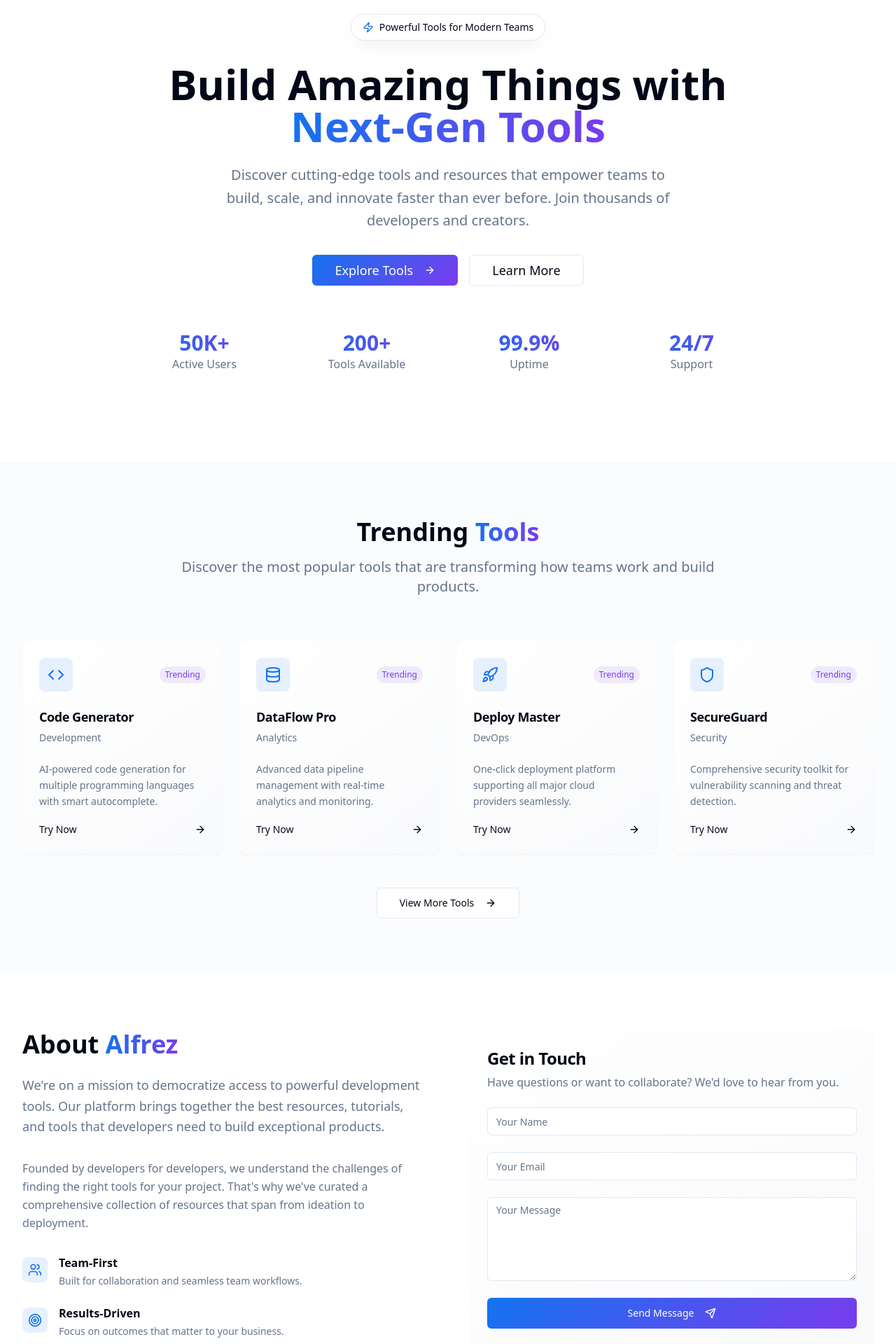
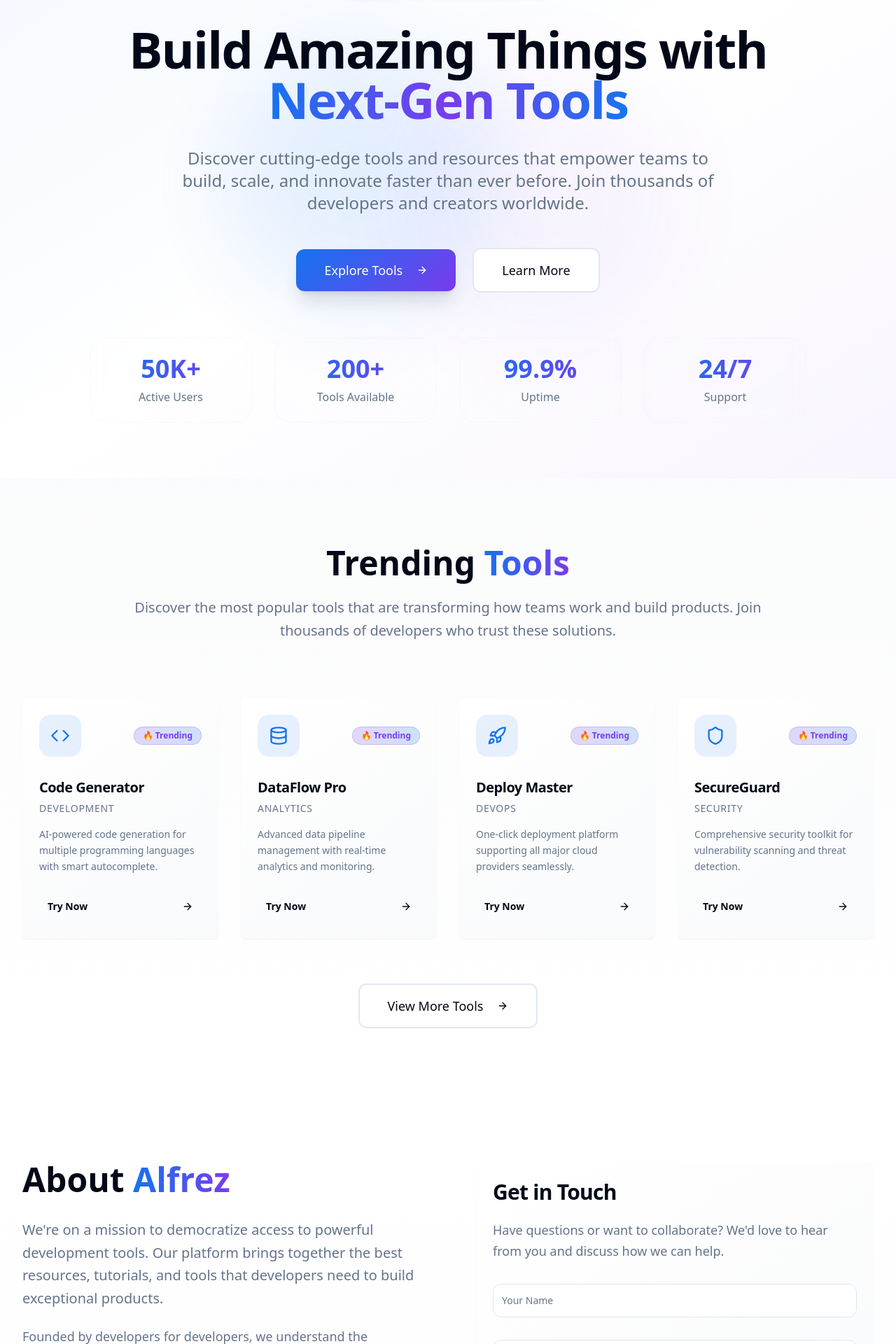
Before and after one commit to Alfrez007/alfrez-landing-craft, a React (Vite) app: page / in a window 1280 px wide. Shown: the part 140-2060 px from the top of the page at 70% size. Built offline with nearby package versions, Linux system fonts and the light colour scheme.

Commit message:
Improve UI design
Refactor and enhance the UI for better user experience.

```diff
--- a/src/components/AboutContact.tsx
+++ b/src/components/AboutContact.tsx
@@ -50,36 +50,40 @@ const AboutContact = () => {
   ];
 
   return (
-    <section id="about" className="py-20">
+    <section id="about" className="py-24 bg-gradient-to-b from-background to-muted/30">
       <div className="container mx-auto px-4 sm:px-6 lg:px-8">
-        <div className="grid lg:grid-cols-2 gap-16 items-start">
+        <div className="grid lg:grid-cols-2 gap-20 items-start">
           {/* About Section */}
+          <div className="space-y-8">
             <div>
-            <h2 className="text-3xl sm:text-4xl font-bold mb-6">
+              <h2 className="text-4xl sm:text-5xl font-bold mb-8 leading-tight">
                 About <span className="gradient-text">Alfrez</span>
               </h2>
-            <p className="text-lg text-muted-foreground mb-8 leading-relaxed">
+              <div className="space-y-6">
+                <p className="text-xl text-muted-foreground leading-relaxed">
                   We're on a mission to democratize access to powerful development tools.
                   Our platform brings together the best resources, tutorials, and tools
                   that developers need to build exceptional products.
                 </p>
 
-            <p className="text-muted-foreground mb-8 leading-relaxed">
+                <p className="text-lg text-muted-foreground leading-relaxed">
                   Founded by developers for developers, we understand the challenges
                   of finding the right tools for your project. That's why we've curated
                   a comprehensive collection of resources that span from ideation to deployment.
                 </p>
+              </div>
+            </div>
 
             {/* Features */}
-            <div className="space-y-6">
+            <div className="space-y-8">
               {features.map((feature, index) => (
-                <div key={index} className="flex items-start gap-4">
-                  <div className="p-2 bg-primary/10 rounded-lg mt-1">
-                    <feature.icon className="h-5 w-5 text-primary" />
+                <div key={index} className="flex items-start gap-6 hover-scale p-4 rounded-2xl hover:bg-card/50 transition-all">
+                  <div className="p-3 bg-primary/10 rounded-2xl">
+                    <feature.icon className="h-6 w-6 text-primary" />
                   </div>
                   <div>
-                    <h3 className="font-semibold mb-1">{feature.title}</h3>
-                    <p className="text-muted-foreground text-sm">{feature.description}</p>
+                    <h3 className="text-xl font-bold mb-2">{feature.title}</h3>
+                    <p className="text-muted-foreground leading-relaxed">{feature.description}</p>
                   </div>
                 </div>
               ))}
@@ -88,15 +92,15 @@ const AboutContact = () => {
 
           {/* Contact Section */}
           <div id="contact">
-            <Card className="elegant-shadow border-0 card-gradient">
-              <CardHeader>
-                <CardTitle className="text-2xl">Get in Touch</CardTitle>
-                <p className="text-muted-foreground">
-                  Have questions or want to collaborate? We'd love to hear from you.
+            <Card className="elegant-shadow border-0 card-gradient hover:card-hover-shadow transition-all duration-300 overflow-hidden">
+              <CardHeader className="pb-6">
+                <CardTitle className="text-3xl font-bold mb-4">Get in Touch</CardTitle>
+                <p className="text-lg text-muted-foreground leading-relaxed">
+                  Have questions or want to collaborate? We'd love to hear from you and discuss how we can help.
                 </p>
               </CardHeader>
-              <CardContent>
-                <form onSubmit={handleSubmit} className="space-y-6">
+              <CardContent className="pt-2">
+                <form onSubmit={handleSubmit} className="space-y-8">
                   <div>
                     <Input
                       name="name"
@@ -104,7 +108,7 @@ const AboutContact = () => {
                       value={formData.name}
                       onChange={handleInputChange}
                       required
-                      className="transition-smooth focus:ring-2 focus:ring-primary/20"
+                      className="h-12 text-lg transition-smooth focus:ring-2 focus:ring-primary/20 rounded-xl"
                     />
                   </div>
                   <div>
@@ -115,7 +119,7 @@ const AboutContact = () => {
                       value={formData.email}
                       onChange={handleInputChange}
                       required
-                      className="transition-smooth focus:ring-2 focus:ring-primary/20"
+                      className="h-12 text-lg transition-smooth focus:ring-2 focus:ring-primary/20 rounded-xl"
                     />
                   </div>
                   <div>
@@ -125,16 +129,15 @@ const AboutContact = () => {
                       value={formData.message}
                       onChange={handleInputChange}
                       required
-                      className="min-h-[120px] transition-smooth focus:ring-2 focus:ring-primary/20"
+                      className="min-h-[140px] text-lg transition-smooth focus:ring-2 focus:ring-primary/20 rounded-xl resize-none"
                     />
                   </div>
                   <Button
                     type="submit"
-                    className="w-full bg-hero-gradient hover:opacity-90"
-                    size="lg"
+                    className="w-full bg-hero-gradient hover:opacity-90 hover:scale-105 h-14 text-lg rounded-xl transition-all shadow-lg hover:shadow-xl"
                   >
                     Send Message
-                    <Send className="ml-2 h-4 w-4" />
+                    <Send className="ml-3 h-5 w-5" />
                   </Button>
                 </form>
               </CardContent>
--- a/src/components/Hero.tsx
+++ b/src/components/Hero.tsx
@@ -8,65 +8,70 @@ const Hero = () => {
   };
 
   return (
-    <section id="home" className="pt-24 pb-16 min-h-screen flex items-center">
-      <div className="container mx-auto px-4 sm:px-6 lg:px-8">
-        <div className="text-center max-w-4xl mx-auto">
+    <section id="home" className="pt-24 pb-20 min-h-screen flex items-center relative overflow-hidden">
+      {/* Background Elements */}
+      <div className="absolute inset-0 bg-gradient-to-br from-primary/5 via-transparent to-accent/5" />
+      <div className="absolute top-1/4 left-1/4 w-96 h-96 bg-primary/10 rounded-full blur-3xl animate-pulse" />
+      <div className="absolute bottom-1/4 right-1/4 w-96 h-96 bg-accent/10 rounded-full blur-3xl animate-pulse" style={{ animationDelay: '1s' }} />
+
+      <div className="container mx-auto px-4 sm:px-6 lg:px-8 relative z-10">
+        <div className="text-center max-w-5xl mx-auto">
           {/* Badge */}
-          <div className="inline-flex items-center gap-2 px-4 py-2 bg-card border rounded-full mb-8 elegant-shadow">
-            <Zap className="h-4 w-4 text-primary" />
-            <span className="text-sm font-medium">Powerful Tools for Modern Teams</span>
+          <div className="inline-flex items-center gap-2 px-6 py-3 glass-gradient rounded-full mb-8 hover-scale">
+            <Zap className="h-5 w-5 text-primary pulse-glow" />
+            <span className="text-sm font-semibold">Powerful Tools for Modern Teams</span>
           </div>
 
           {/* Main Headline */}
-          <h1 className="text-4xl sm:text-5xl lg:text-6xl font-bold leading-tight mb-6">
+          <h1 className="text-5xl sm:text-6xl lg:text-7xl font-bold leading-tight mb-8 tracking-tight">
             Build Amazing Things with{" "}
-            <span className="gradient-text">Next-Gen Tools</span>
+            <span className="gradient-text bg-gradient-to-r from-primary via-accent to-primary bg-clip-text text-transparent animate-pulse">Next-Gen Tools</span>
           </h1>
 
           {/* Subheadline */}
-          <p className="text-xl text-muted-foreground mb-8 max-w-2xl mx-auto leading-relaxed">
+          <p className="text-xl sm:text-2xl text-muted-foreground mb-12 max-w-3xl mx-auto leading-relaxed font-light">
             Discover cutting-edge tools and resources that empower teams to build,
             scale, and innovate faster than ever before. Join thousands of developers
-            and creators.
+            and creators worldwide.
           </p>
 
           {/* CTA Buttons */}
-          <div className="flex flex-col sm:flex-row gap-4 justify-center items-center">
+          <div className="flex flex-col sm:flex-row gap-6 justify-center items-center mb-16">
             <Button
               size="lg"
               onClick={() => scrollToSection("#tools")}
-              className="bg-hero-gradient hover:opacity-90 text-lg px-8 py-3"
+              className="bg-hero-gradient hover:opacity-90 hover:scale-105 text-lg px-10 py-4 h-auto rounded-xl shadow-xl hover:shadow-2xl transition-all"
             >
               Explore Tools
-              <ArrowRight className="ml-2 h-5 w-5" />
+              <ArrowRight className="ml-3 h-6 w-6" />
             </Button>
             <Button
               variant="outline"
               size="lg"
               onClick={() => scrollToSection("#about")}
-              className="text-lg px-8 py-3"
+              className="text-lg px-10 py-4 h-auto rounded-xl border-2 hover:bg-primary/5 transition-all hover:scale-105"
             >
               Learn More
             </Button>
           </div>
 
           {/* Stats */}
-          <div className="mt-16 grid grid-cols-2 md:grid-cols-4 gap-8">
-            <div>
-              <div className="text-3xl font-bold gradient-text">50K+</div>
-              <div className="text-muted-foreground">Active Users</div>
+          <div className="grid grid-cols-2 md:grid-cols-4 gap-8">
+            <div className="glass-gradient rounded-3xl p-6 hover-lift">
+              <div className="text-4xl font-bold gradient-text mb-2">50K+</div>
+              <div className="text-muted-foreground font-medium">Active Users</div>
             </div>
-            <div>
-              <div className="text-3xl font-bold gradient-text">200+</div>
-              <div className="text-muted-foreground">Tools Available</div>
+            <div className="glass-gradient rounded-3xl p-6 hover-lift">
+              <div className="text-4xl font-bold gradient-text mb-2">200+</div>
+              <div className="text-muted-foreground font-medium">Tools Available</div>
             </div>
-            <div>
-              <div className="text-3xl font-bold gradient-text">99.9%</div>
-              <div className="text-muted-foreground">Uptime</div>
+            <div className="glass-gradient rounded-3xl p-6 hover-lift">
+              <div className="text-4xl font-bold gradient-text mb-2">99.9%</div>
+              <div className="text-muted-foreground font-medium">Uptime</div>
             </div>
-            <div>
-              <div className="text-3xl font-bold gradient-text">24/7</div>
-              <div className="text-muted-foreground">Support</div>
+            <div className="glass-gradient rounded-3xl p-6 hover-lift">
+              <div className="text-4xl font-bold gradient-text mb-2">24/7</div>
+              <div className="text-muted-foreground font-medium">Support</div>
             </div>
           </div>
         </div>
--- a/src/components/TrendingTools.tsx
+++ b/src/components/TrendingTools.tsx
@@ -35,45 +35,47 @@ const TrendingTools = () => {
   ];
 
   return (
-    <section id="tools" className="py-20 bg-muted/30">
-      <div className="container mx-auto px-4 sm:px-6 lg:px-8">
+    <section id="tools" className="py-24 bg-gradient-to-b from-muted/30 to-background relative">
+      <div className="absolute inset-0 bg-grid-pattern opacity-5" />
+      <div className="container mx-auto px-4 sm:px-6 lg:px-8 relative">
         {/* Section Header */}
-        <div className="text-center max-w-3xl mx-auto mb-16">
-          <h2 className="text-3xl sm:text-4xl font-bold mb-4">
+        <div className="text-center max-w-4xl mx-auto mb-20">
+          <h2 className="text-4xl sm:text-5xl font-bold mb-6">
             Trending <span className="gradient-text">Tools</span>
           </h2>
-          <p className="text-xl text-muted-foreground">
+          <p className="text-xl text-muted-foreground leading-relaxed">
             Discover the most popular tools that are transforming how teams work and build products.
+            Join thousands of developers who trust these solutions.
           </p>
         </div>
 
         {/* Tools Grid */}
-        <div className="grid grid-cols-1 md:grid-cols-2 lg:grid-cols-4 gap-6 mb-12">
+        <div className="grid grid-cols-1 md:grid-cols-2 lg:grid-cols-4 gap-8 mb-16">
           {tools.map((tool, index) => (
-            <Card key={index} className="hover-lift border-0 elegant-shadow card-gradient">
-              <CardHeader>
-                <div className="flex items-center justify-between mb-4">
-                  <div className="p-3 bg-primary/10 rounded-lg">
-                    <tool.icon className="h-6 w-6 text-primary" />
+            <Card key={index} className="group hover-lift border-0 elegant-shadow card-gradient hover:card-hover-shadow transition-all duration-300 overflow-hidden">
+              <CardHeader className="pb-4">
+                <div className="flex items-center justify-between mb-6">
+                  <div className="p-4 bg-primary/10 rounded-2xl group-hover:bg-primary/20 transition-colors">
+                    <tool.icon className="h-7 w-7 text-primary" />
                   </div>
                   {tool.trending && (
-                    <span className="px-2 py-1 bg-accent/10 text-accent text-xs font-medium rounded-full">
-                      Trending
+                    <span className="px-3 py-1 bg-gradient-to-r from-accent/20 to-primary/20 text-accent text-xs font-bold rounded-full border border-accent/20">
+                      🔥 Trending
                     </span>
                   )}
                 </div>
-                <CardTitle className="text-lg">{tool.title}</CardTitle>
-                <CardDescription className="text-sm text-muted-foreground">
+                <CardTitle className="text-xl font-bold mb-2">{tool.title}</CardTitle>
+                <CardDescription className="text-sm text-muted-foreground font-medium uppercase tracking-wider">
                   {tool.category}
                 </CardDescription>
               </CardHeader>
-              <CardContent>
-                <p className="text-sm text-muted-foreground mb-4 leading-relaxed">
+              <CardContent className="pt-0">
+                <p className="text-sm text-muted-foreground mb-6 leading-relaxed">
                   {tool.description}
                 </p>
-                <Button variant="ghost" className="w-full justify-between p-0 h-auto">
-                  Try Now
-                  <ArrowRight className="h-4 w-4" />
+                <Button variant="ghost" className="w-full justify-between p-3 h-auto hover:bg-primary/5 group-hover:text-primary transition-all rounded-xl">
+                  <span className="font-semibold">Try Now</span>
+                  <ArrowRight className="h-4 w-4 group-hover:translate-x-1 transition-transform" />
                 </Button>
               </CardContent>
             </Card>
@@ -85,10 +87,10 @@ const TrendingTools = () => {
           <Button
             size="lg"
             variant="outline"
-            className="px-8 py-3"
+            className="px-10 py-4 h-auto text-lg rounded-xl border-2 hover:bg-primary/5 hover:scale-105 transition-all"
           >
             View More Tools
-            <ArrowRight className="ml-2 h-5 w-5" />
+            <ArrowRight className="ml-3 h-6 w-6" />
           </Button>
         </div>
       </div>
--- a/src/index.css
+++ b/src/index.css
@@ -39,12 +39,15 @@
     --input: 214.3 31.8% 91.4%;
     --ring: 214 88% 51%;
 
-    /* Custom design tokens */
+/* Custom design tokens */
     --hero-gradient: linear-gradient(135deg, hsl(214 88% 51%) 0%, hsl(261 83% 58%) 100%);
     --card-gradient: linear-gradient(145deg, hsl(0 0% 100%) 0%, hsl(215 25% 98%) 100%);
+    --glass-gradient: linear-gradient(145deg, hsl(0 0% 100% / 0.1) 0%, hsl(215 25% 98% / 0.05) 100%);
     --glow-shadow: 0 0 40px hsl(214 88% 51% / 0.3);
     --elegant-shadow: 0 10px 30px -10px hsl(222.2 84% 4.9% / 0.1);
+    --card-hover-shadow: 0 20px 40px -12px hsl(222.2 84% 4.9% / 0.15);
     --transition-smooth: all 0.3s cubic-bezier(0.4, 0, 0.2, 1);
+    --transition-bounce: all 0.4s cubic-bezier(0.68, -0.55, 0.265, 1.55);
 
     --radius: 0.5rem;
 
@@ -123,6 +126,12 @@
     background: var(--card-gradient);
   }
 
+  .glass-gradient {
+    background: var(--glass-gradient);
+    backdrop-filter: blur(10px);
+    border: 1px solid hsl(var(--border) / 0.2);
+  }
+
   .glow-shadow {
     box-shadow: var(--glow-shadow);
   }
@@ -131,15 +140,36 @@
     box-shadow: var(--elegant-shadow);
   }
 
+  .card-hover-shadow {
+    box-shadow: var(--card-hover-shadow);
+  }
+
   .transition-smooth {
     transition: var(--transition-smooth);
   }
 
+  .transition-bounce {
+    transition: var(--transition-bounce);
+  }
+
   .hover-lift {
-    @apply transition-smooth hover:translate-y-[-4px] hover:shadow-xl;
+    @apply transition-smooth hover:translate-y-[-8px] hover:shadow-2xl;
   }
 
   .gradient-text {
-    @apply bg-gradient-to-r from-primary to-accent bg-clip-text text-transparent;
+    @apply bg-gradient-to-r from-primary to-accent bg-clip-text text-transparent font-bold;
+  }
+
+  .hover-scale {
+    @apply transition-smooth hover:scale-105;
+  }
+
+  .pulse-glow {
+    @apply animate-pulse;
+    box-shadow: 0 0 20px hsl(var(--primary) / 0.3);
+  }
+
+  .text-gradient-hover {
+    @apply transition-smooth hover:bg-gradient-to-r hover:from-primary hover:to-accent hover:bg-clip-text hover:text-transparent;
   }
 }
--- a/tailwind.config.ts
+++ b/tailwind.config.ts
@@ -67,10 +67,12 @@ export default {
 			backgroundImage: {
 				'hero-gradient': 'var(--hero-gradient)',
 				'card-gradient': 'var(--card-gradient)',
+				'glass-gradient': 'var(--glass-gradient)',
 			},
 			boxShadow: {
 				'glow': 'var(--glow-shadow)',
 				'elegant': 'var(--elegant-shadow)',
+				'card-hover': 'var(--card-hover-shadow)',
 			},
 			transitionTimingFunction: {
 				'smooth': 'cubic-bezier(0.4, 0, 0.2, 1)',
```
Lines whose indentation alone changed are shown as unchanged.
